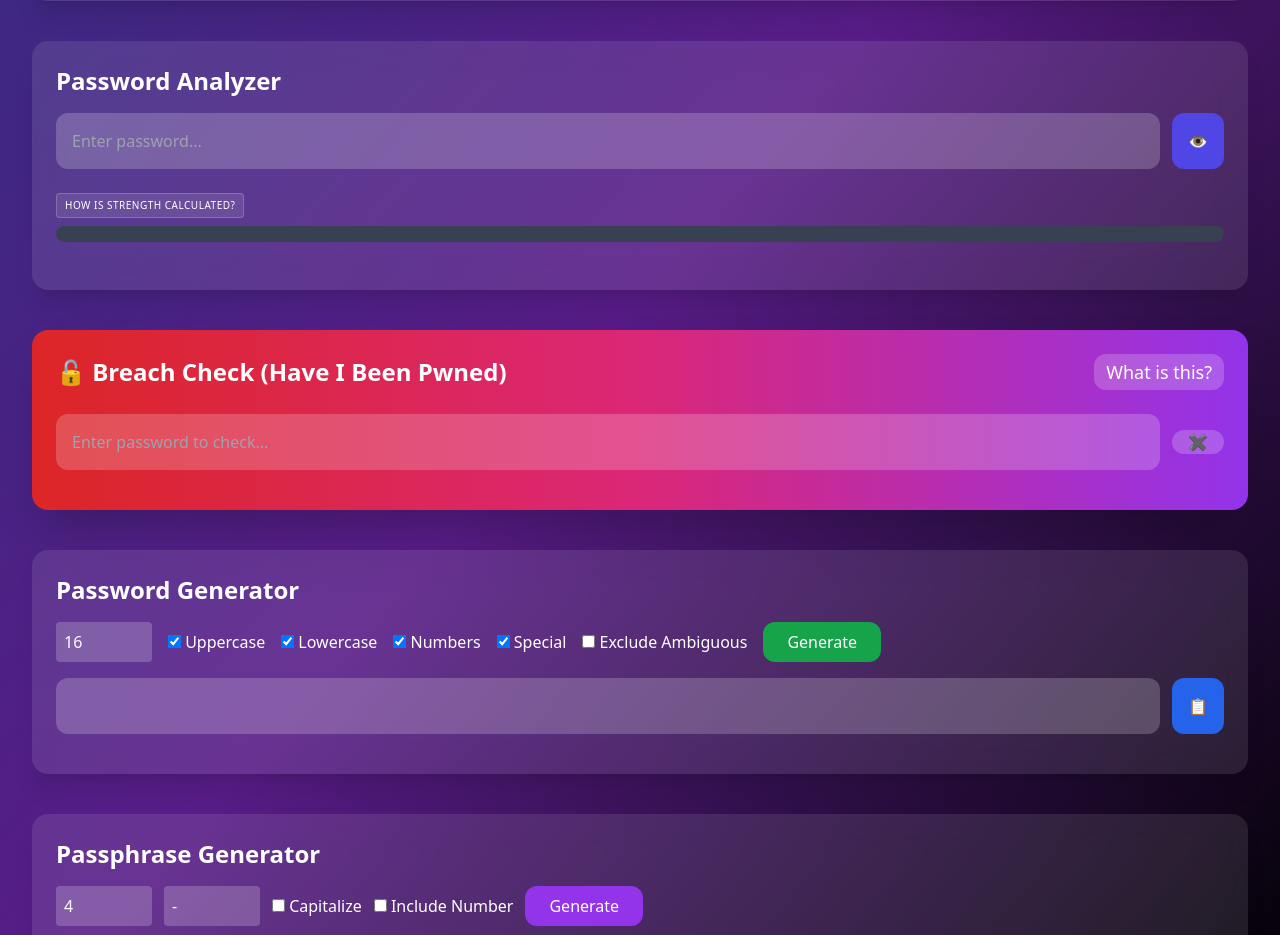
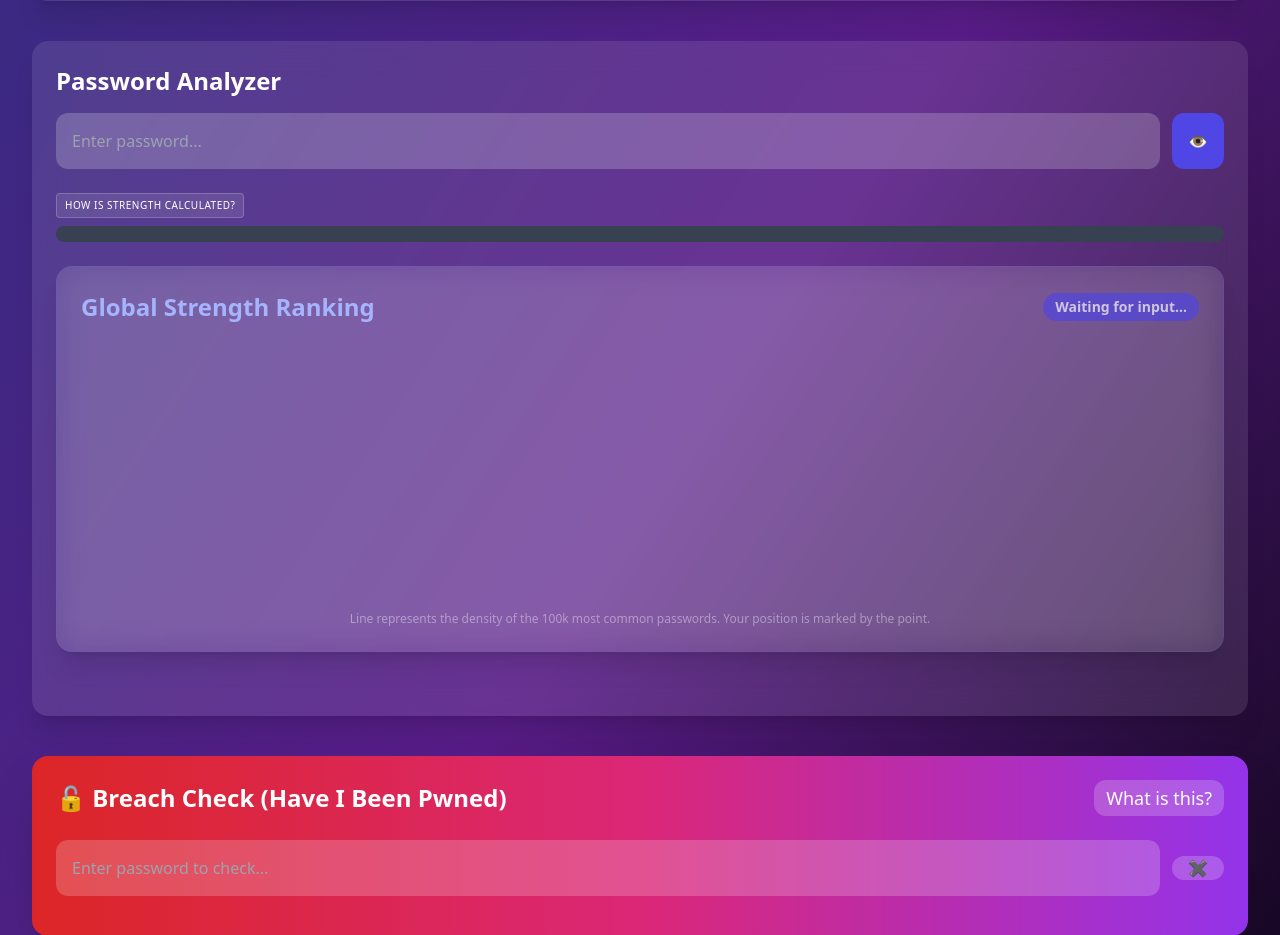
Before and after one commit to the-amazing-atharva/Password-Strength-Analyzer, a Flask app: page / in a window 1280 px wide. Shown: the part 463-1398 px from the top of the page. Run offline with Flask 3, Linux system fonts and the light colour scheme; a map, chart or similar area stays blank; some libraries are stand-ins or nearby versions.

Commit message:
percentile line chart

```diff
--- a/password_tool.py
+++ b/password_tool.py
@@ -387,6 +387,19 @@ class EnterprisePasswordAnalyzer:
         score, rating = self.calculate_strength_score()
         eff_entropy = self.effective_entropy()
 
+        # Hardcoded stats for the 100k common passwords list
+        AVG_COMMON_ENTROPY = 28.5
+        MAX_COMMON_ENTROPY = 45.0
+
+        # Calculate percentile: How many common passwords are weaker than this?
+        # Logic: If entropy is 80, they are in the 99th percentile.
+        # If entropy is 15, they are in the 10th percentile.
+        if eff_entropy >= 75:
+            percentile = 99.9
+        else:
+            # A simple sigmoid-like mapping for the percentile curve
+            percentile = min(99, round((eff_entropy / 75) * 100, 1))
+
         # Feature 7: Benchmarks for Chart.js Comparison
         benchmarks = {
             "Your Password": eff_entropy,
@@ -402,6 +415,13 @@ class EnterprisePasswordAnalyzer:
             "shannon_entropy": round(self.shannon_entropy(), 2),
             "theoretical_entropy": round(self.theoretical_entropy(), 2),
             "effective_entropy": eff_entropy,
+            "percentile": percentile,
+            "ranking_data": {
+                "user_entropy": eff_entropy,
+                "avg_common": AVG_COMMON_ENTROPY,
+                # Curve representing common pass frequency
+                "distribution_curve": [10, 25, 45, 30, 15, 5, 2]
+            },
             "chart_data": benchmarks,  # <--- Added this
             "length": self.length,
             "charset_size": self.calculate_charset_size(),
--- a/static/script.js
+++ b/static/script.js
@@ -63,6 +63,71 @@ function renderKeyboard(password) {
   });
 }
 
+let rankingChart = null;
+
+function updateRankingChart(userEntropy, percentile) {
+  const ctx = document.getElementById("rankingChart").getContext("2d");
+  if (rankingChart) rankingChart.destroy();
+
+  // The Bell Curve: X-axis is Entropy, Y-axis is "How many people use it"
+  const labels = [0, 15, 30, 45, 60, 75, 90, 105, 120];
+  const dataPoints = [5, 40, 80, 45, 20, 10, 5, 2, 1]; // Common passwords peak at ~30 bits
+
+  rankingChart = new Chart(ctx, {
+    type: "line",
+    data: {
+      labels: labels,
+      datasets: [
+        {
+          label: "Common Passwords",
+          data: dataPoints,
+          borderColor: "rgba(255, 255, 255, 0.2)",
+          fill: true,
+          backgroundColor: "rgba(99, 102, 241, 0.1)",
+          tension: 0.4,
+          pointRadius: 0,
+        },
+        {
+          label: "YOU",
+          data: [{ x: userEntropy, y: 40 }], // Placing the user point on the graph
+          backgroundColor: "#f43f5e",
+          borderColor: "#fff",
+          pointRadius: 10,
+          pointHoverRadius: 12,
+          showLine: false,
+          type: "scatter",
+        },
+      ],
+    },
+    options: {
+      responsive: true,
+      maintainAspectRatio: false,
+      scales: {
+        y: { display: false },
+        x: {
+          type: "linear",
+          position: "bottom",
+          min: 0,
+          max: 120,
+          ticks: { color: "#818cf8" },
+          title: { display: true, text: "Entropy (Bits)", color: "#fff" },
+        },
+      },
+      plugins: {
+        legend: { display: false },
+      },
+    },
+  });
+
+  // Update the Percentile Badge
+  const tag = document.getElementById("percentileTag");
+  tag.innerText = `Stronger than ${percentile}% of users`;
+  tag.className =
+    percentile > 80
+      ? "px-3 py-1 bg-green-600 rounded-full text-sm font-bold"
+      : "px-3 py-1 bg-red-600 rounded-full text-sm font-bold";
+}
+
 // ==========================================================
 // PASSWORD ANALYZER
 // ==========================================================
@@ -80,6 +145,7 @@ async function analyzePassword() {
 
   updateChart(data.chart_data);
   renderKeyboard(password);
+  updateRankingChart(data.effective_entropy, data.percentile);
 
   const bar = document.getElementById("strengthBar");
   const text = document.getElementById("strengthText");
--- a/templates/index.html
+++ b/templates/index.html
@@ -117,6 +117,28 @@
           ></div>
           <p class="text-center text-xs text-white/40 mt-4 italic">
             Highlighted keys show character distribution across rows.
+          </p>
+        </div>
+        <div
+          class="bg-white/10 backdrop-blur-lg rounded-2xl p-6 shadow-xl mb-10 border border-indigo-500/20"
+        >
+          <div class="flex justify-between items-center mb-4">
+            <h2 class="text-2xl font-semibold text-indigo-300">
+              Global Strength Ranking
+            </h2>
+            <span
+              id="percentileTag"
+              class="px-3 py-1 bg-indigo-600 rounded-full text-sm font-bold animate-pulse"
+            >
+              Waiting for input...
+            </span>
+          </div>
+          <div class="h-64">
+            <canvas id="rankingChart"></canvas>
+          </div>
+          <p class="text-xs text-center mt-4 text-white/40">
+            Line represents the density of the 100k most common passwords. Your
+            position is marked by the point.
           </p>
         </div>
       </div>
```
